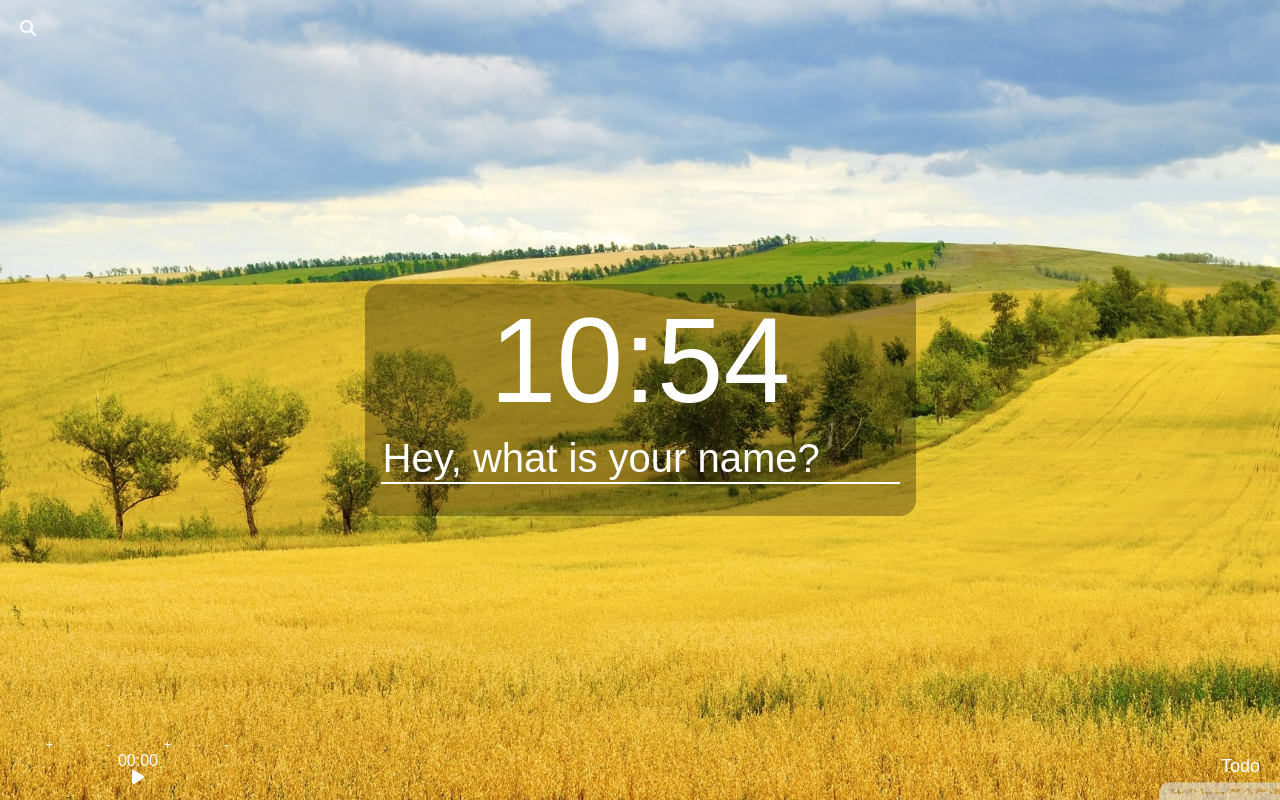
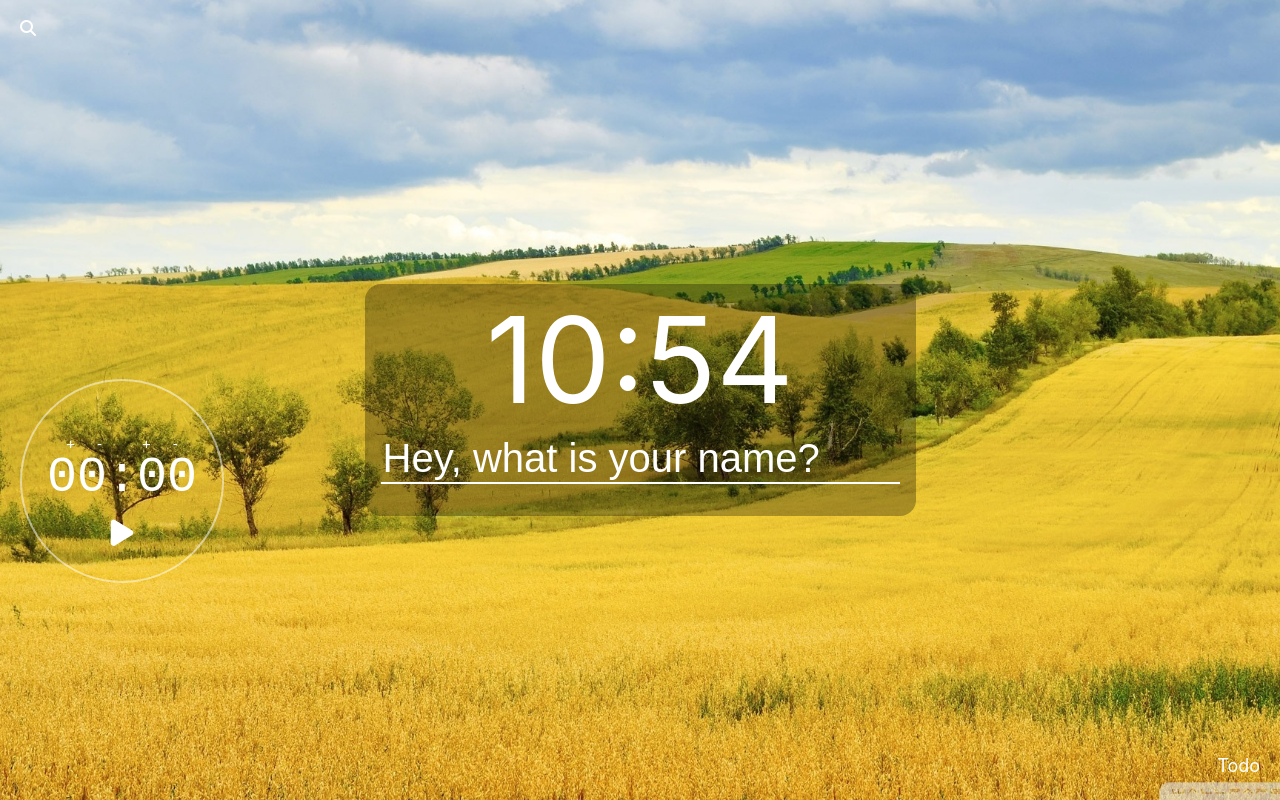
Before and after one commit to nimbledodo/nimbledodo.github.io, a plain HTML site: page index.html in a window 1280 px wide. Drawn offline with nearby package versions, Linux system fonts and the light colour scheme; some icons are missing.

Commit message:
timer works perfectly w/o canvas
Signed-off-by: Jeehyang Huh <jeehyang.huh@gmail.com>

```diff
--- a/css/styles.css
+++ b/css/styles.css
@@ -3,13 +3,17 @@
 body {
   height: 100vh;
   width: 100%;
-  font-family: "Arial", -apple-system, BlinkMacSystemFont, "Segoe UI", Roboto,
-    Oxygen, Ubuntu, Cantarell, "Open Sans", "Helvetica Neue", sans-serif;
+  font-family: Oxygen, -apple-system, BlinkMacSystemFont, "Segoe UI", Roboto,
+    Ubuntu, Cantarell, "Open Sans", "Helvetica Neue", sans-serif;
   background-size: cover;
   color: white;
   display: grid;
-  grid-template-columns: 1fr 3fr 1fr;
+  grid-template-columns: 200px 1fr 200px;
   grid-template-rows: 10vh 80vh 10vh;
+}
+
+.hidden {
+  display: none;
 }
 
 input {
@@ -50,12 +54,12 @@ button {
 
 #clock span {
   font-size: 15vh;
-  font-weight: 500;
+  font-weight: 400;
 }
 
 #greeting {
   font-size: 5vh;
-  font-weight: 400;
+  font-weight: 300;
   padding-top: 0.2em;
 }
 #login-form {
@@ -117,7 +121,6 @@ body > div:first-child {
 #todo-title {
   order: 2;
   align-self: end;
-  font-weight: 300;
   font-size: 18px;
   margin-right: 10px;
   margin-bottom: 10px;
@@ -186,20 +189,58 @@ li {
 .done > span {
   text-decoration: line-through;
 }
-#timer {
+#canvas-wrap {
   grid-column: 1;
   grid-row: 2 / span 2;
   align-self: end;
   margin-left: 20px;
   margin-bottom: 15px;
-  display: grid;
-  grid-template-columns: repeat(4, 1fr);
-  grid-template-rows: repeat(3, auto);
+  position: relative;
 }
-#timer > span,
-i {
-  grid-column: span 4;
-  justify-self: center;
+#timer {
+  display: flex;
+  flex-direction: column;
+  justify-content: center;
+  align-items: center;
+  width: 200px;
+  height: 200px;
+  border-radius: 50%;
+  border: 2px solid rgba(255, 255, 255, 0.5);
+}
+#timer > div:first-child {
+  padding-top: 20px;
+  display: flex;
+  justify-content: center;
+  gap: 28px;
+}
+
+.min,
+.sec {
+  display: flex;
+  justify-content: center;
+  gap: 10px;
+}
+#timer button {
+  font-size: 15px;
+}
+.min button:hover,
+.sec button:hover,
+#timer > i:hover {
+  cursor: pointer;
+}
+#time-left {
+  font-size: 50px;
+  font-weight: 100;
+  font-family: monospace;
+}
+/* canvas {
+  position: absolute;
+  top: 0;
+  left: 0;
+} */
+#timer > i {
+  font-size: 30px;
+  padding-top: 15px;
 }
 #weather {
   grid-column: 3;
@@ -228,10 +269,3 @@ i {
 #weather > img {
   height: 4vh;
 }
-#weather:hover {
-  cursor: pointer;
-}
-
-.hidden {
-  display: none;
-}
--- a/index.html
+++ b/index.html
@@ -15,11 +15,20 @@
         <i class="fa-brands" id="icon"></i>
       </form>
     </div>
-    <div id="timer">
-      <button id="add-min">+</button><button id="sub-min">-</button>
-      <button id="add-sec">+</button><button id="sub-sec">-</button>
-      <span id="time-left">00:00</span>
-      <i class="fa-solid fa-play"></i>
+    <div id="canvas-wrap">
+      <div id="timer">
+        <div>
+          <div class="min">
+            <button id="add-min">+</button><button id="sub-min">-</button>
+          </div>
+          <div class="sec">
+            <button id="add-sec">+</button><button id="sub-sec">-</button>
+          </div>
+        </div>
+        <span id="time-left">00:00</span>
+        <i class="fa-solid fa-play"></i>
+      </div>
+      <canvas width="200px" height="200px"></canvas>
     </div>
     <div id="main">
       <div id="clock"><span></span></div>
--- a/js/timer.js
+++ b/js/timer.js
@@ -4,6 +4,9 @@ const bAddSec = document.querySelector("#add-sec");
 const bSubSec = document.querySelector("#sub-sec");
 const timeLeft = document.querySelector("#time-left");
 const bStartStop = document.querySelector("#timer i");
+const canvas = document.querySelector("canvas");
+const ctx = canvas.getContext("2d");
+let time = 0;
 
 const START_CLASS_NAME = "fa-play";
 const PAUSE_CLASS_NAME = "fa-pause";
@@ -11,7 +14,7 @@ const PAUSE_CLASS_NAME = "fa-pause";
 function addMin(e) {
   e.preventDefault();
   const curClassName = bStartStop.classList[1];
-  if (curClassName !== PAUSE_CLASS_NAME) {
+  if (curClassName !== PAUSE_CLASS_NAME && time === 0) {
     const lastTimeLeft = timeLeft.innerText;
     let lastMin = parseInt(lastTimeLeft.substr(0, 2));
     if (lastMin < 60) {
@@ -27,7 +30,7 @@ function addMin(e) {
 function subMin(e) {
   e.preventDefault();
   const curClassName = bStartStop.classList[1];
-  if (curClassName !== PAUSE_CLASS_NAME) {
+  if (curClassName !== PAUSE_CLASS_NAME && time === 0) {
     const lastTimeLeft = timeLeft.innerText;
     let lastMin = parseInt(lastTimeLeft.substr(0, 2));
     if (lastMin > 0) {
@@ -43,7 +46,7 @@ function subMin(e) {
 function addSec(e) {
   e.preventDefault();
   const curClassName = bStartStop.classList[1];
-  if (curClassName !== PAUSE_CLASS_NAME) {
+  if (curClassName !== PAUSE_CLASS_NAME && time === 0) {
     const lastTimeLeft = timeLeft.innerText;
     let lastSec = parseInt(lastTimeLeft.substr(3, 2));
     if (lastSec < 60) {
@@ -57,7 +60,7 @@ function addSec(e) {
 function subSec(e) {
   e.preventDefault();
   const curClassName = bStartStop.classList[1];
-  if (curClassName !== PAUSE_CLASS_NAME) {
+  if (curClassName !== PAUSE_CLASS_NAME && time === 0) {
     const lastTimeLeft = timeLeft.innerText;
     let lastSec = parseInt(lastTimeLeft.substr(3, 2));
     if (lastSec > 0) {
@@ -79,7 +82,7 @@ function onITagClick(e) {
       const timeLeftText = timeLeft.innerText;
       const min = parseInt(timeLeftText.substr(0, 2));
       const sec = parseInt(timeLeftText.substr(3, 2));
-      let time = min * 60 + sec;
+      time = min * 60 + sec;
       time--;
       if (bStartStop.classList[1] === START_CLASS_NAME) {
         clearInterval(timerId);
@@ -109,3 +112,9 @@ bSubMin.addEventListener("click", subMin);
 bAddSec.addEventListener("click", addSec);
 bSubSec.addEventListener("click", subSec);
 bStartStop.addEventListener("click", onITagClick);
+
+// ctx.beginPath();
+// ctx.arc(100, 100, 100, -Math.PI, 2 * Math.PI, false);
+// ctx.strokeStyle = "rgba(255, 255, 255, 0.5)";
+// ctx.lineWidth = 2;
+// ctx.stroke();
```
